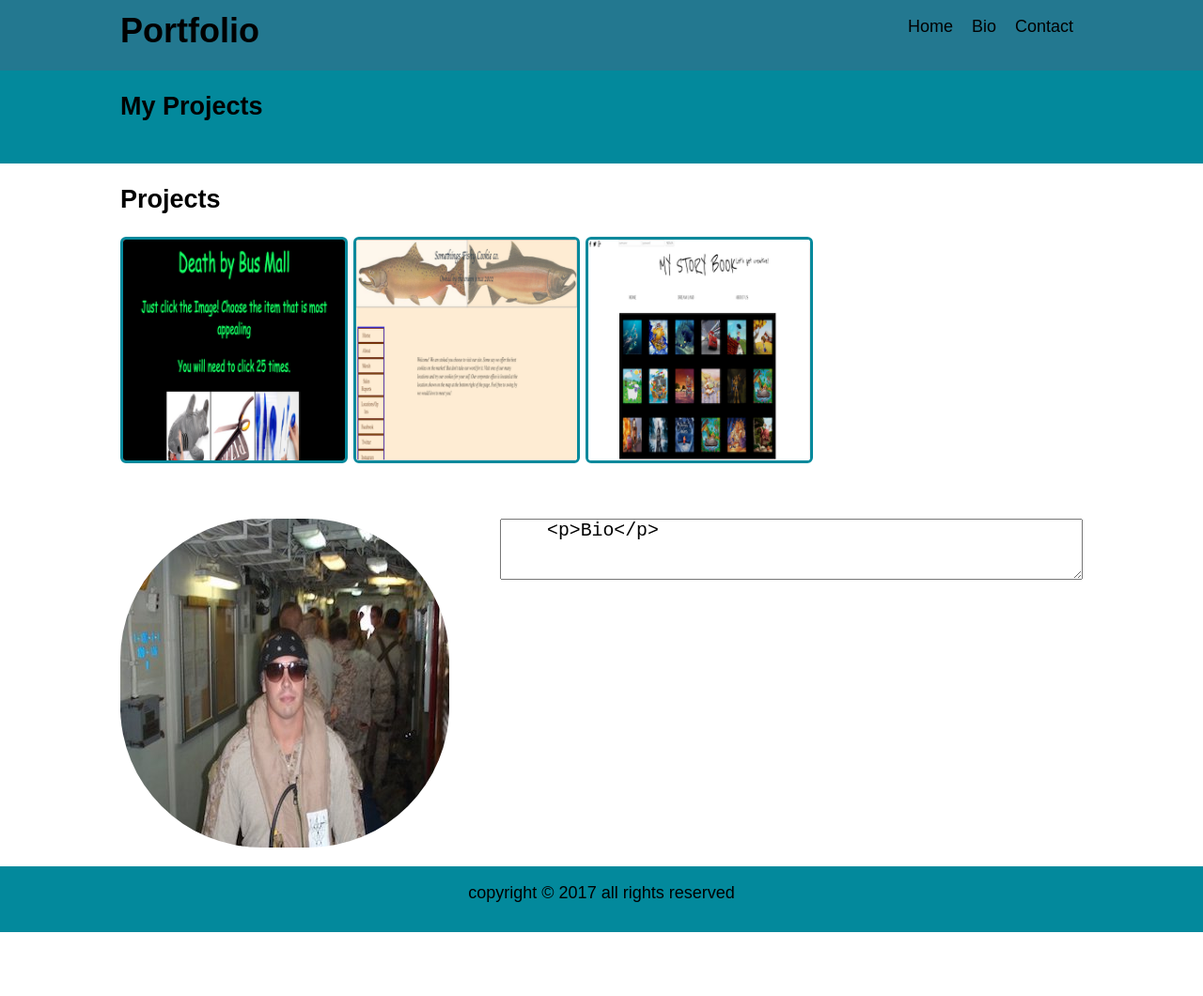
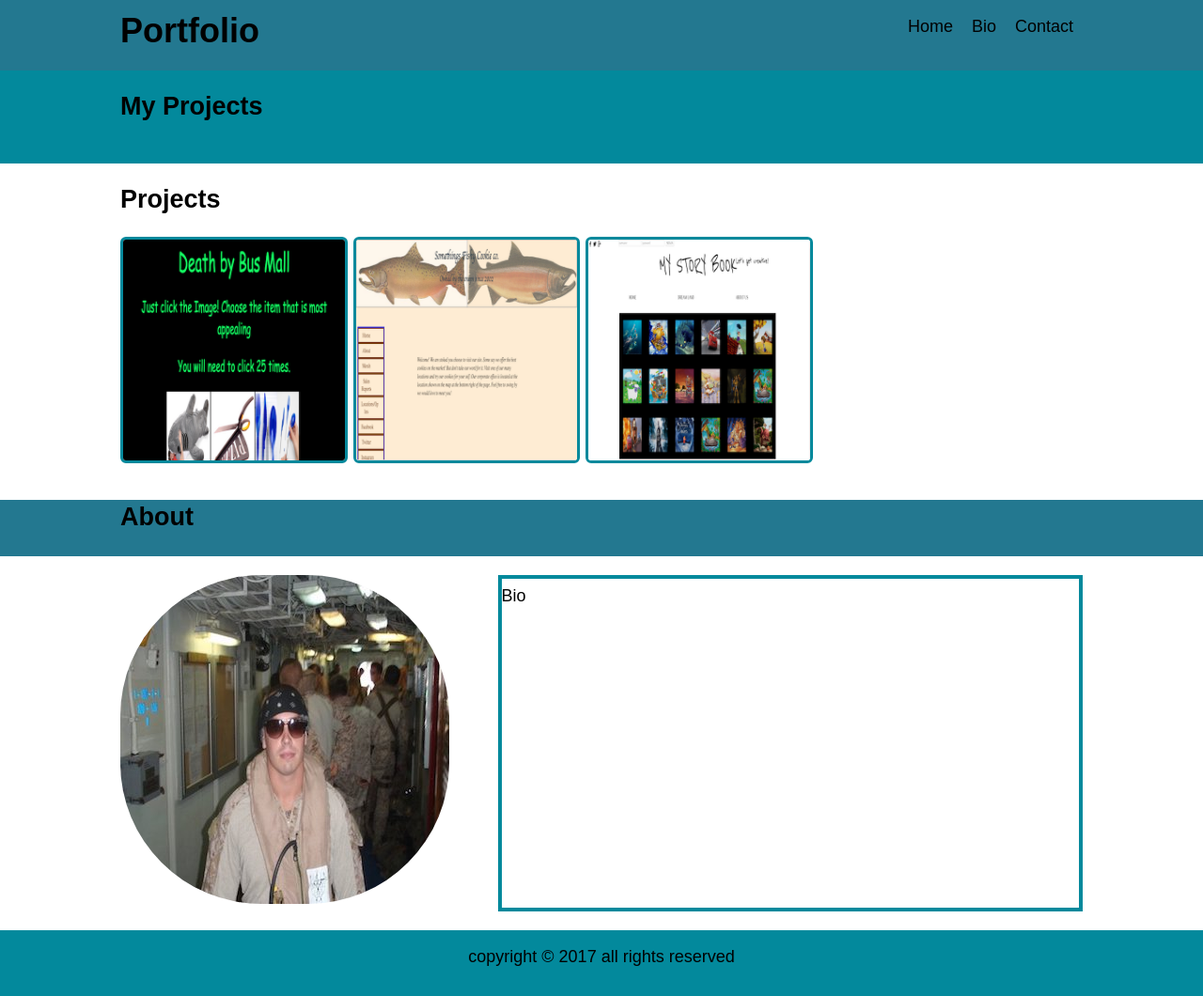
Before and after one commit to amphib24/Portfolio-El-Numero-Dose, a website: page public/index.html in a window 1280 px wide. Shown: the whole page at 94% size. Before the commit the page ends 992 px from the top, so only its background shows below. Drawn offline with nearby package versions, Linux system fonts and the light colour scheme.

Commit message:
About
added header

```diff
--- a/public/index.html
+++ b/public/index.html
@@ -38,11 +38,14 @@
     </ul>
   </div>
 </section>
+<header>
+  <h2 class="container">About</h2>
+</header>
 <section class="container">
   <img id="selfie" src="images/usmcselfie2.jpg"></img>
-  <textarea>
+  <div id="biotext">
     <p>Bio</p>
-  </textarea>
+  </div>
 </section>
 
 <footer>
--- a/public/styles/style.css
+++ b/public/styles/style.css
@@ -88,10 +88,12 @@ footer{
   border-radius: 150px;
   position: relative;
 }
-textarea{
+#biotext{
   position: relative;
   clear:right;
   float:right;
   overflow: scroll;
   width:60%;
+  height:350px;
+  border: 4px solid #03899c;
 }
```
